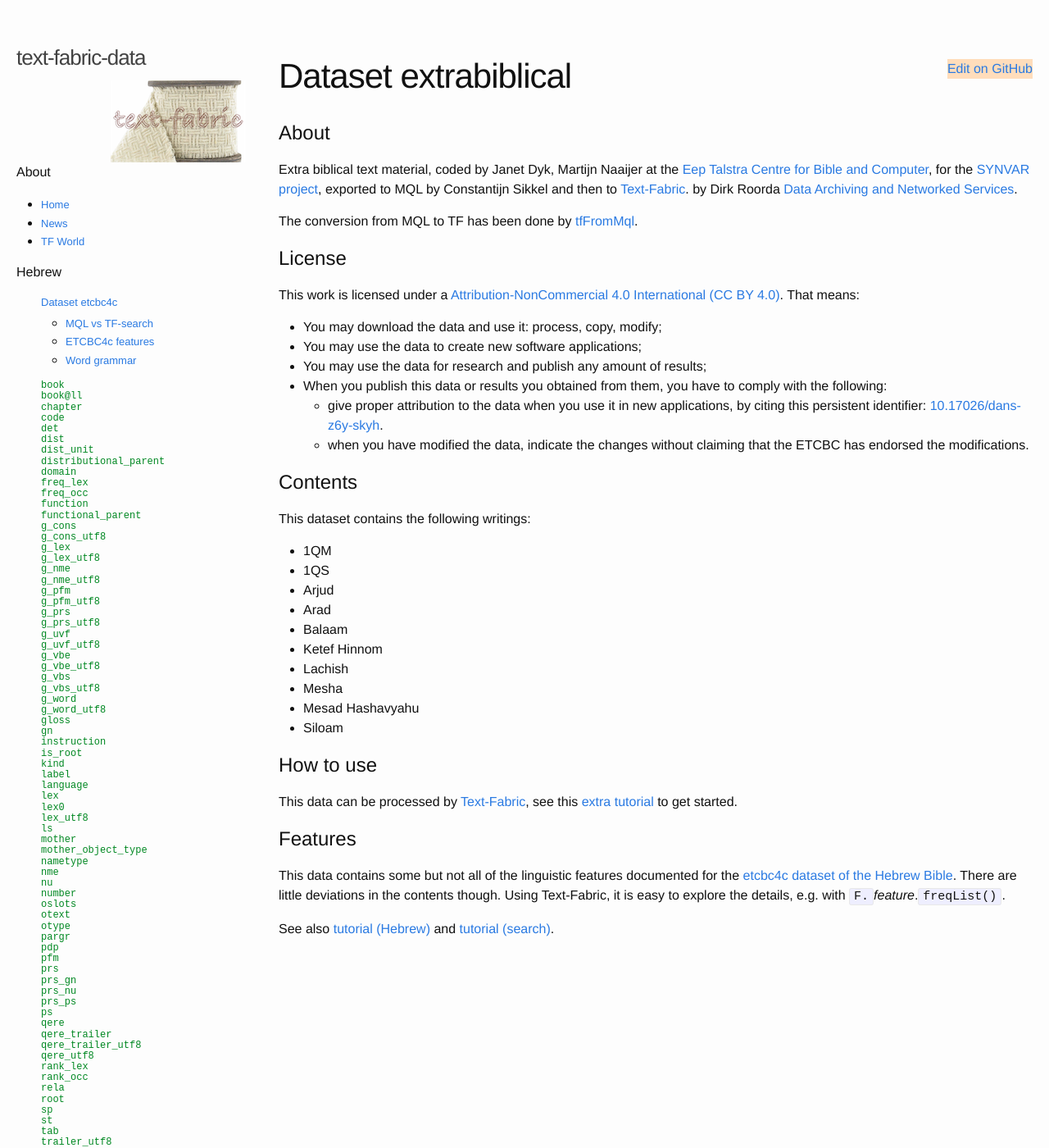
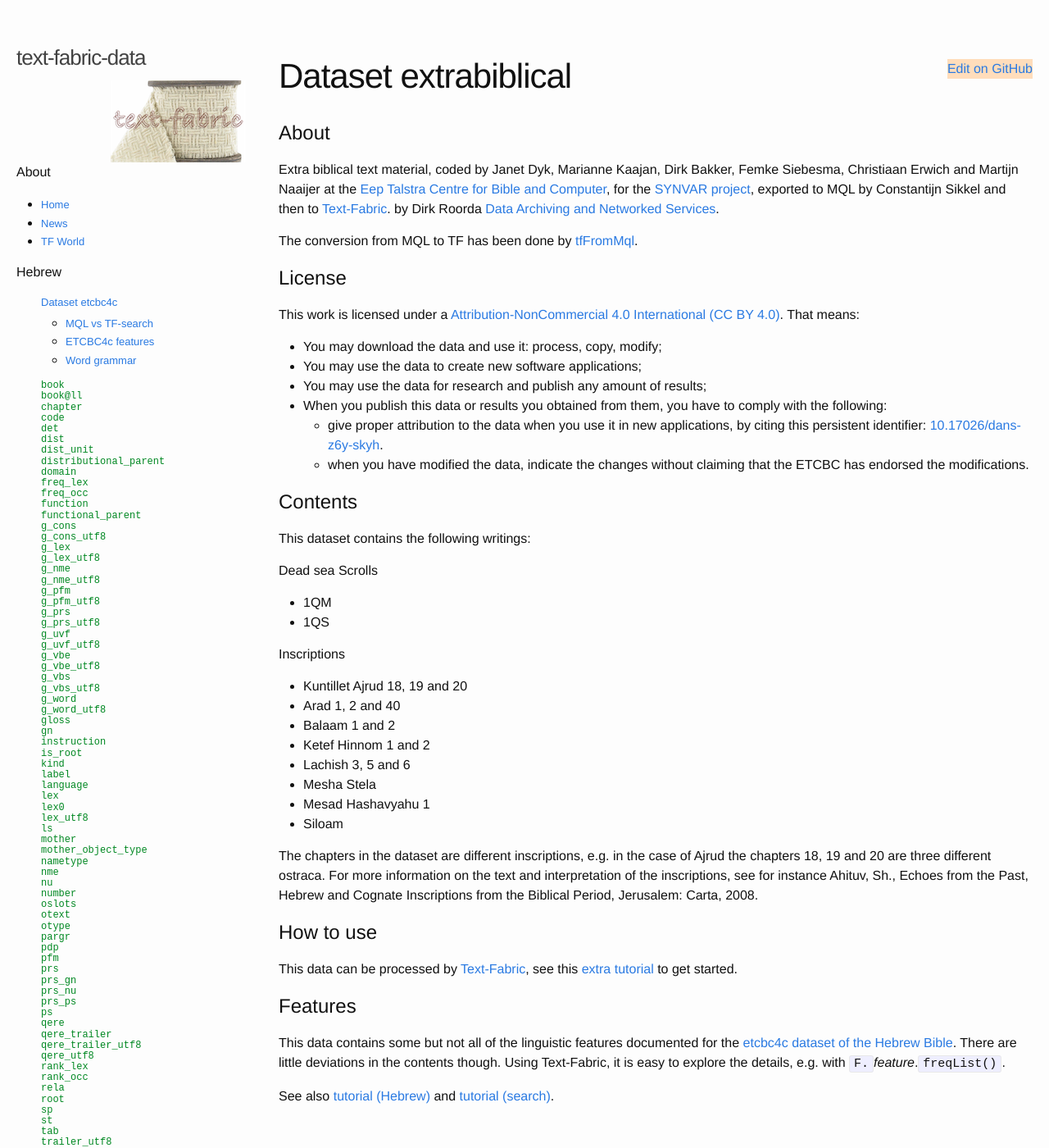
Before and after one commit to kungsik/text-fabric-data, a Jekyll site: the page built from docs/_features/hebrew/extrabiblical/0_home.md, in a window 1280 px wide and 1400 px high. Shown: the whole window at 82% size. Built offline with Jekyll 4.4.1, drawn with Linux system fonts in a browser that asks for light colours.

Commit message:
Update 0_home.md

```diff
--- a/docs/_features/hebrew/extrabiblical/0_home.md
+++ b/docs/_features/hebrew/extrabiblical/0_home.md
@@ -5,7 +5,7 @@
 
 # About
 
-Extra biblical text material, coded by Janet Dyk, Martijn Naaijer at the
+Extra biblical text material, coded by Janet Dyk, Marianne Kaajan, Dirk Bakker, Femke Siebesma, Christiaan Erwich and Martijn Naaijer at the
 [Eep Talstra Centre for Bible and Computer](http://www.godgeleerdheid.vu.nl/en/research/institutes-and-centres/eep-talstra-centre-for-bible-and-computer/index.aspx),
 for the
 [SYNVAR project](http://www.nwo.nl/en/research-and-results/research-projects/i/30/9930.html),
@@ -37,16 +37,22 @@
 
 This dataset contains the following writings:
 
+Dead sea Scrolls
 * 1QM
 * 1QS
-* Arjud
-* Arad
-* Balaam
-* Ketef Hinnom
-* Lachish
-* Mesha
-* Mesad Hashavyahu
+
+Inscriptions
+* Kuntillet Ajrud 18, 19 and 20
+* Arad 1, 2 and 40
+* Balaam 1 and 2
+* Ketef Hinnom 1 and 2
+* Lachish 3, 5 and 6
+* Mesha Stela
+* Mesad Hashavyahu 1
 * Siloam
+
+The chapters in the dataset are different inscriptions, e.g. in the case of Ajrud the chapters 18, 19 and 20 are three different ostraca.
+For more information on the text and interpretation of the inscriptions, see for instance Ahituv, Sh., Echoes from the Past, Hebrew and Cognate Inscriptions from the Biblical Period, Jerusalem: Carta, 2008.
 
 # How to use
 
```
